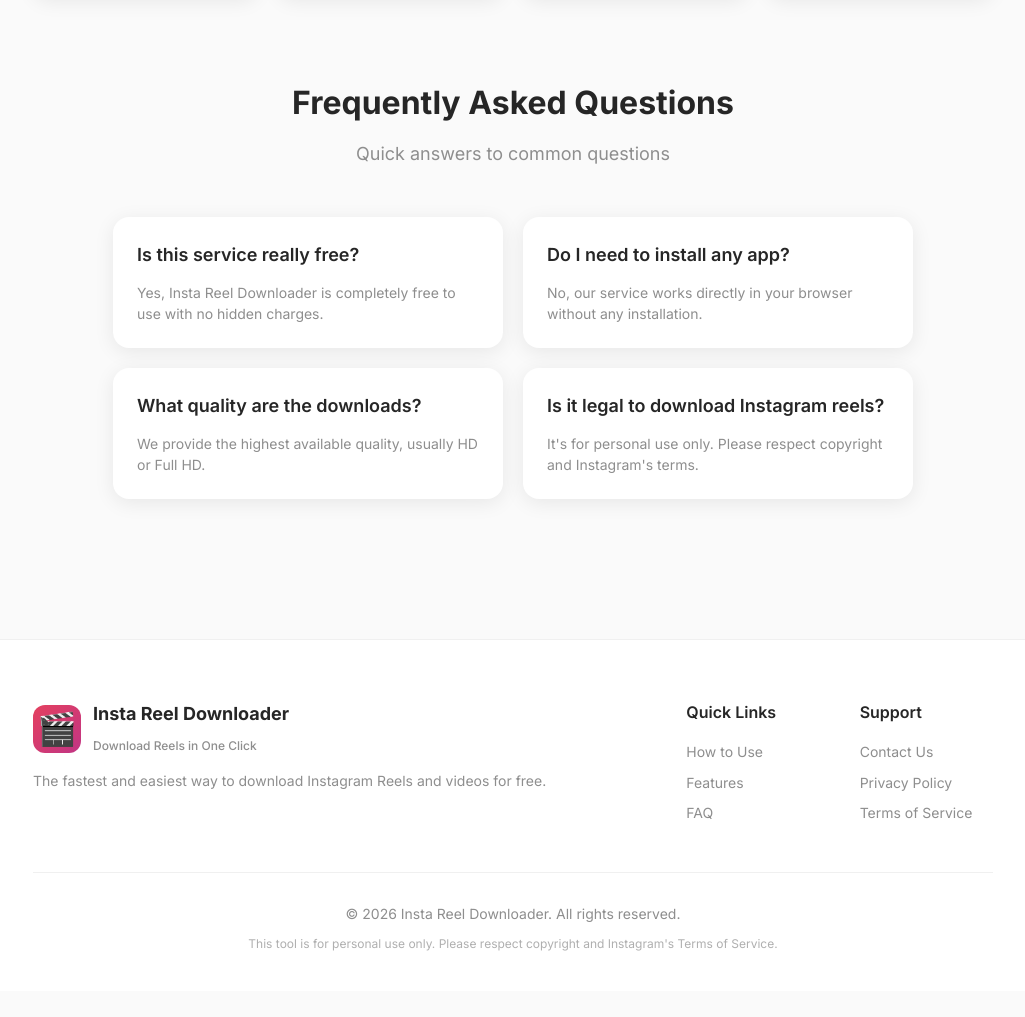
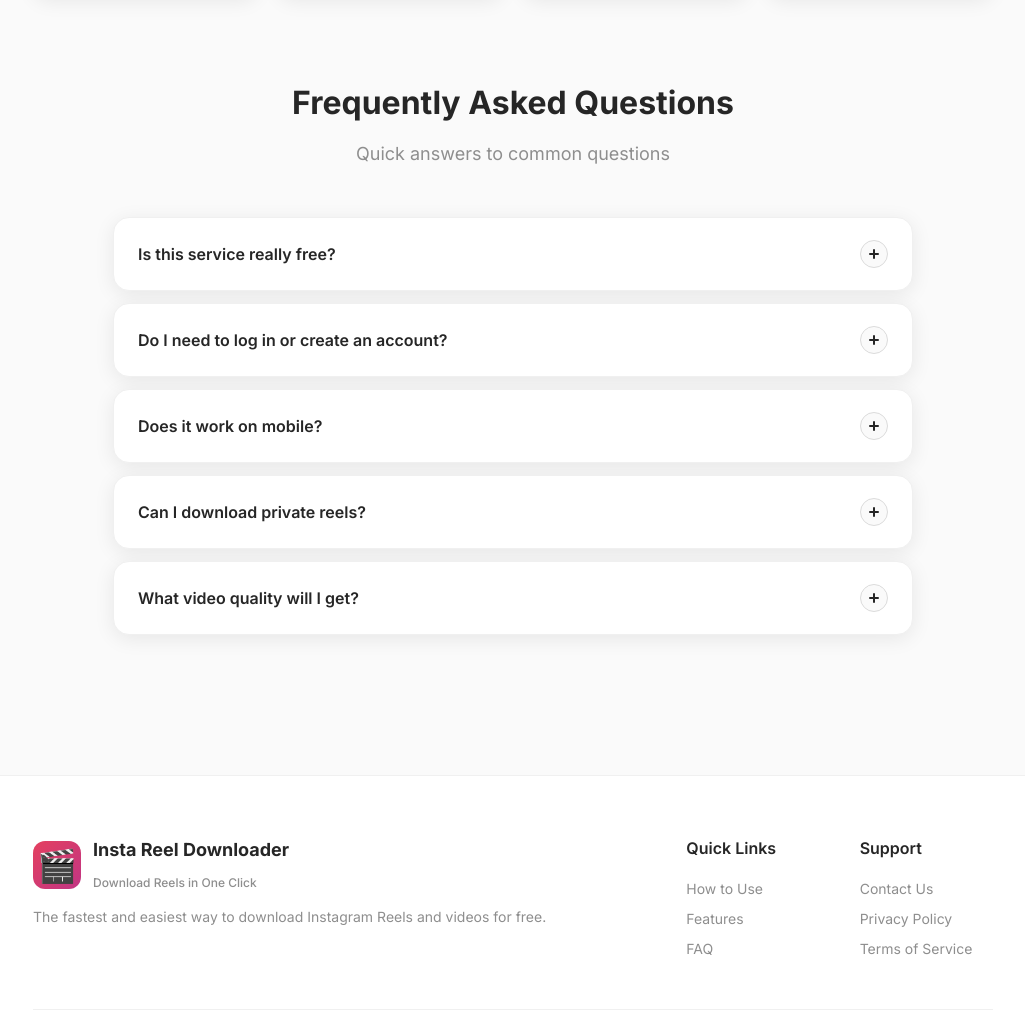
Before and after one commit to kishoreHEM/Instagram-Reel-Downloader, a website: page index.html in a window 1280 px wide. Shown: the part 2455-3472 px from the top of the page, without its empty margins (127-1152 px from the left). Before the commit the page ends 3446 px from the top, so only its background shows below. Drawn offline with Linux system fonts and the light colour scheme.

Commit message:
site update

```diff
--- a/index.html
+++ b/index.html
@@ -213,27 +213,56 @@
             </section>
 
             <!-- FAQ -->
-            <section class="faq">
+            <section class="faq" id="faq">
                 <div class="section-header">
                     <h2>Frequently Asked Questions</h2>
                     <p>Quick answers to common questions</p>
                 </div>
-                <div class="faq-grid">
-                    <div class="faq-item">
-                        <h3>Is this service really free?</h3>
-                        <p>Yes, Insta Reel Downloader is completely free to use with no hidden charges.</p>
+                <div class="faq-accordion" id="faqAccordion">
+                    <div class="faq-item" id="faq-item-1">
+                        <button class="faq-question" aria-expanded="false" aria-controls="faq-answer-1">
+                            <span>Is this service really free?</span>
+                            <span class="faq-icon" aria-hidden="true"></span>
+                        </button>
+                        <div class="faq-answer" id="faq-answer-1" role="region">
+                            <p>Yes, Insta Reel Downloader is completely free to use with no hidden charges, no subscriptions, and no registration required. Just paste the URL and download.</p>
+                        </div>
                     </div>
-                    <div class="faq-item">
-                        <h3>Do I need to install any app?</h3>
-                        <p>No, our service works directly in your browser without any installation.</p>
+                    <div class="faq-item" id="faq-item-2">
+                        <button class="faq-question" aria-expanded="false" aria-controls="faq-answer-2">
+                            <span>Do I need to log in or create an account?</span>
+                            <span class="faq-icon" aria-hidden="true"></span>
+                        </button>
+                        <div class="faq-answer" id="faq-answer-2" role="region">
+                            <p>No account or Instagram login is needed. Simply copy the public reel link from Instagram and paste it here — that's all.</p>
+                        </div>
                     </div>
-                    <div class="faq-item">
-                        <h3>What quality are the downloads?</h3>
-                        <p>We provide the highest available quality, usually HD or Full HD.</p>
+                    <div class="faq-item" id="faq-item-3">
+                        <button class="faq-question" aria-expanded="false" aria-controls="faq-answer-3">
+                            <span>Does it work on mobile?</span>
+                            <span class="faq-icon" aria-hidden="true"></span>
+                        </button>
+                        <div class="faq-answer" id="faq-answer-3" role="region">
+                            <p>Absolutely. The downloader is fully responsive and works on any device — iPhone, Android, tablet, or desktop browser. No app installation needed.</p>
+                        </div>
                     </div>
-                    <div class="faq-item">
-                        <h3>Is it legal to download Instagram reels?</h3>
-                        <p>It's for personal use only. Please respect copyright and Instagram's terms.</p>
+                    <div class="faq-item" id="faq-item-4">
+                        <button class="faq-question" aria-expanded="false" aria-controls="faq-answer-4">
+                            <span>Can I download private reels?</span>
+                            <span class="faq-icon" aria-hidden="true"></span>
+                        </button>
+                        <div class="faq-answer" id="faq-answer-4" role="region">
+                            <p>No. Only <strong>public</strong> Instagram reels and video posts can be downloaded. Private, restricted, or login-gated content is not accessible by this tool, which respects Instagram's privacy settings.</p>
+                        </div>
+                    </div>
+                    <div class="faq-item" id="faq-item-5">
+                        <button class="faq-question" aria-expanded="false" aria-controls="faq-answer-5">
+                            <span>What video quality will I get?</span>
+                            <span class="faq-icon" aria-hidden="true"></span>
+                        </button>
+                        <div class="faq-answer" id="faq-answer-5" role="region">
+                            <p>We always fetch the best available quality provided by Instagram — typically HD or Full HD — without adding any watermark or re-encoding the video.</p>
+                        </div>
                     </div>
                 </div>
             </section>
@@ -265,9 +294,9 @@
                     </div>
                     <div class="footer-section">
                         <h4>Support</h4>
-                        <a href="contact.html">Contact Us</a>
-                        <a href="privacy.html">Privacy Policy</a>
-                        <a href="terms.html">Terms of Service</a>
+                        <a href="/contact">Contact Us</a>
+                        <a href="/privacy">Privacy Policy</a>
+                        <a href="/terms">Terms of Service</a>
                     </div>
                 </div>
             </div>
--- a/scripts/main.js
+++ b/scripts/main.js
@@ -317,3 +317,32 @@ document.addEventListener('DOMContentLoaded', function() {
         observer.observe(el);
     });
 });
+
+// FAQ Accordion
+document.addEventListener('DOMContentLoaded', function () {
+    const accordion = document.getElementById('faqAccordion');
+    if (!accordion) return;
+
+    accordion.addEventListener('click', function (e) {
+        const btn = e.target.closest('.faq-question');
+        if (!btn) return;
+
+        const isOpen = btn.getAttribute('aria-expanded') === 'true';
+        const answerId = btn.getAttribute('aria-controls');
+        const answer = document.getElementById(answerId);
+
+        // Close all other open items
+        accordion.querySelectorAll('.faq-question[aria-expanded="true"]').forEach(openBtn => {
+            if (openBtn !== btn) {
+                openBtn.setAttribute('aria-expanded', 'false');
+                const otherId = openBtn.getAttribute('aria-controls');
+                const otherAnswer = document.getElementById(otherId);
+                if (otherAnswer) otherAnswer.classList.remove('is-open');
+            }
+        });
+
+        // Toggle current item
+        btn.setAttribute('aria-expanded', String(!isOpen));
+        if (answer) answer.classList.toggle('is-open', !isOpen);
+    });
+});
--- a/styles/style.css
+++ b/styles/style.css
@@ -661,37 +661,126 @@ body {
     line-height: 1.4;
 }
 
-/* FAQ */
+/* FAQ Accordion */
 .faq {
     margin-bottom: 80px;
 }
 
-.faq-grid {
-    display: grid;
-    grid-template-columns: 1fr;
-    gap: 20px;
+.faq-accordion {
+    display: flex;
+    flex-direction: column;
+    gap: 12px;
     max-width: 800px;
     margin: 0 auto;
 }
 
 .faq-item {
     background: var(--bg-white);
-    padding: 24px;
     border-radius: var(--radius);
     box-shadow: var(--shadow);
+    border: 1px solid var(--border-light);
+    overflow: hidden;
+    transition: var(--transition);
 }
 
-.faq-item h3 {
-    font-size: 18px;
-    font-weight: 600;
-    margin-bottom: 12px;
-    color: var(--text-dark);
+.faq-item:hover {
+    box-shadow: var(--shadow-hover);
 }
 
-.faq-item p {
+.faq-question {
+    width: 100%;
+    background: none;
+    border: none;
+    padding: 22px 24px;
+    display: flex;
+    align-items: center;
+    justify-content: space-between;
+    gap: 16px;
+    cursor: pointer;
+    font-size: 16px;
+    font-weight: 600;
+    color: var(--text-dark);
+    font-family: inherit;
+    text-align: left;
+    transition: var(--transition);
+}
+
+.faq-question:hover {
+    color: var(--primary-color);
+}
+
+.faq-question[aria-expanded="true"] {
+    color: var(--primary-color);
+}
+
+.faq-icon {
+    flex-shrink: 0;
+    width: 28px;
+    height: 28px;
+    border-radius: 50%;
+    background: var(--bg-light);
+    border: 1.5px solid var(--border-color);
+    display: flex;
+    align-items: center;
+    justify-content: center;
     font-size: 14px;
+    transition: transform 0.35s cubic-bezier(0.4, 0, 0.2, 1), background 0.3s;
+    position: relative;
+}
+
+.faq-icon::before,
+.faq-icon::after {
+    content: '';
+    position: absolute;
+    background: var(--text-dark);
+    border-radius: 2px;
+    transition: var(--transition);
+}
+
+/* Horizontal bar */
+.faq-icon::before {
+    width: 10px;
+    height: 2px;
+}
+
+/* Vertical bar (becomes hidden when open) */
+.faq-icon::after {
+    width: 2px;
+    height: 10px;
+}
+
+.faq-question[aria-expanded="true"] .faq-icon {
+    background: var(--primary-color);
+    border-color: var(--primary-color);
+    transform: rotate(45deg);
+}
+
+.faq-question[aria-expanded="true"] .faq-icon::before,
+.faq-question[aria-expanded="true"] .faq-icon::after {
+    background: #fff;
+}
+
+.faq-answer {
+    max-height: 0;
+    overflow: hidden;
+    transition: max-height 0.4s cubic-bezier(0.4, 0, 0.2, 1),
+                padding 0.3s ease;
+}
+
+.faq-answer.is-open {
+    max-height: 300px;
+}
+
+.faq-answer p {
+    font-size: 15px;
     color: var(--text-gray);
-    line-height: 1.5;
+    line-height: 1.7;
+    padding: 0 24px 22px;
+}
+
+.faq-answer p strong {
+    color: var(--text-dark);
+    font-weight: 600;
 }
 
 /* Footer */
```
Also changed, not shown: backend/server.js (+19 -0 lines), contact.html (+4 -4 lines), privacy.html (+4 -4 lines), terms.html (+4 -4 lines).
